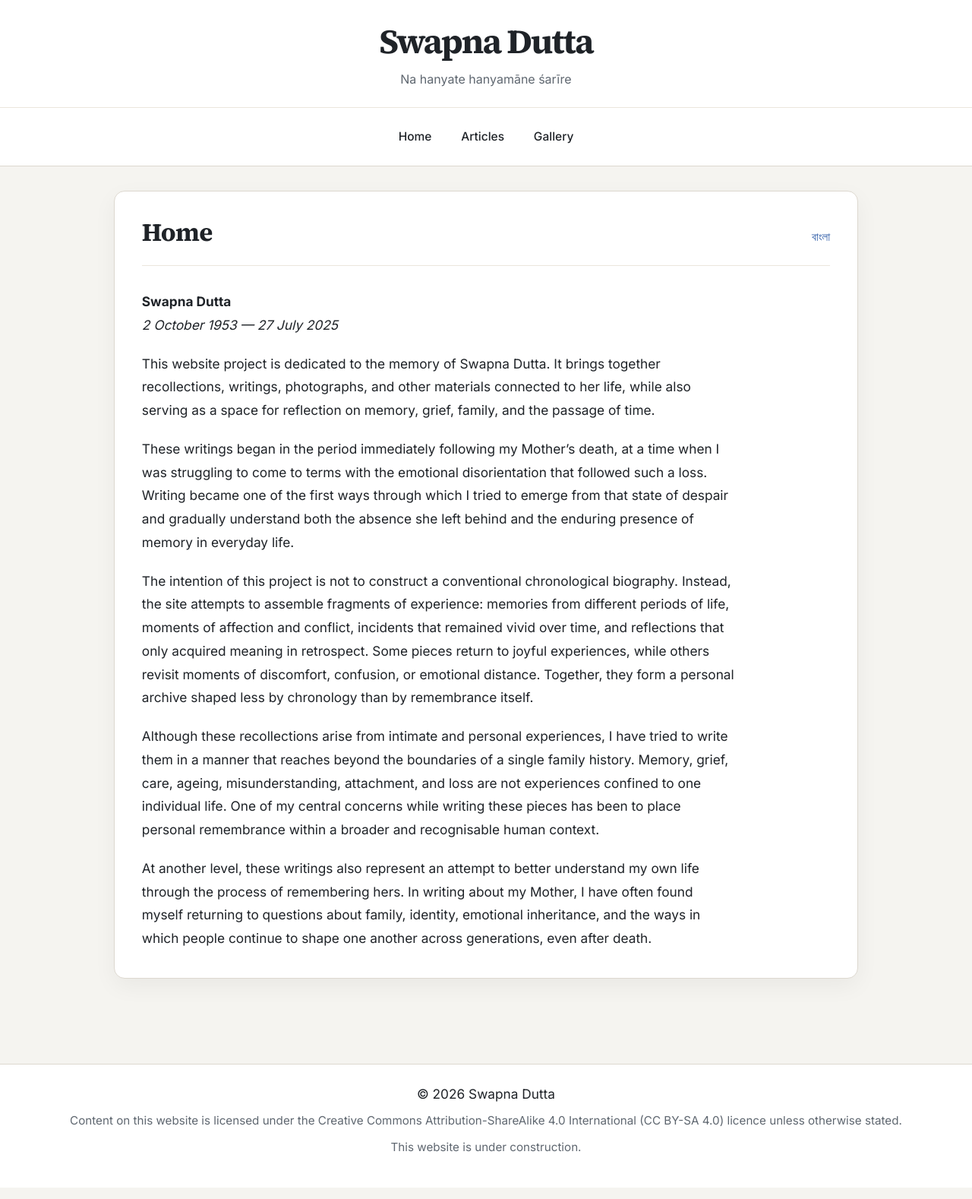
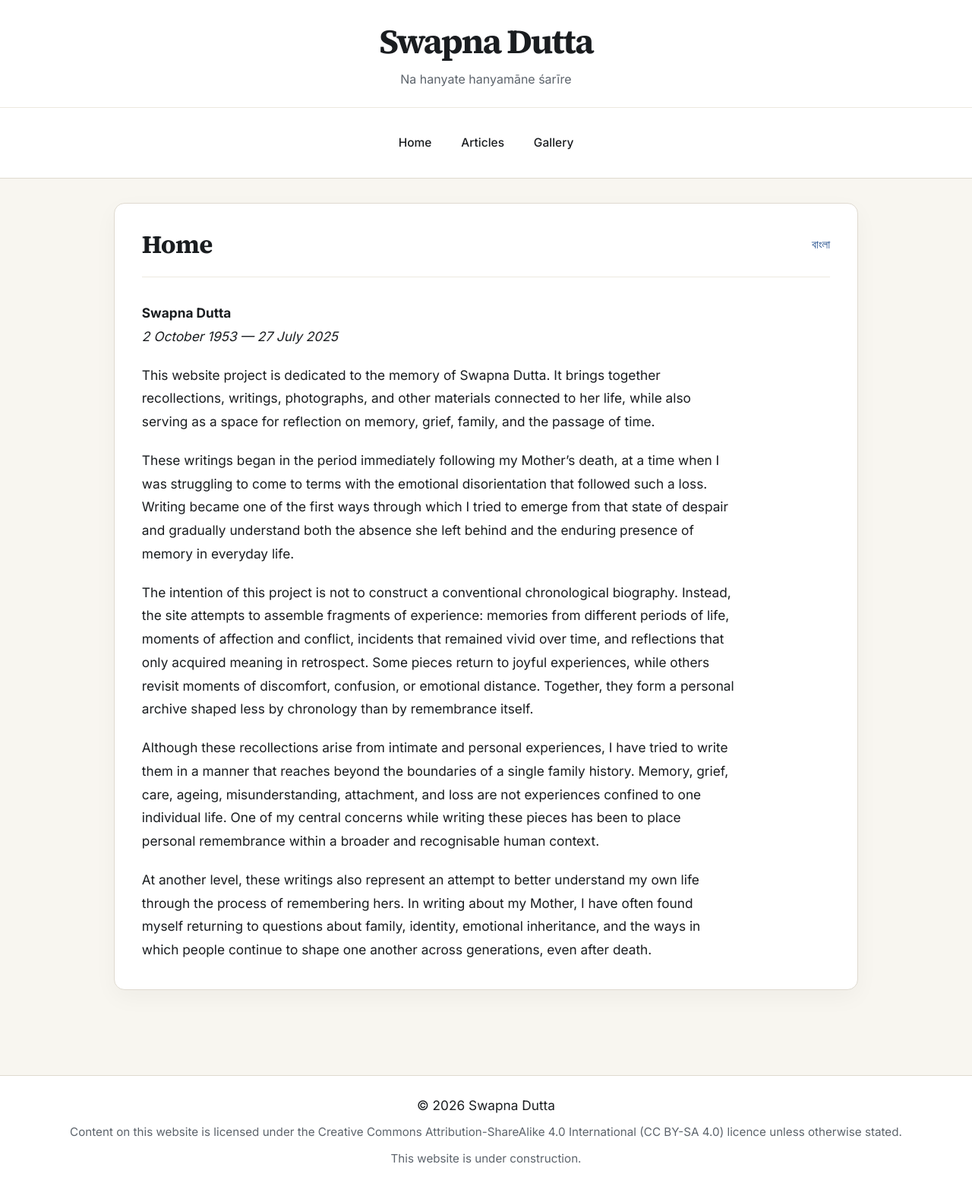
Before and after one commit to titodutta/swapnadutta, a Jekyll site: the page built from index.md, in a window 1280 px wide. Shown: the whole page at 76% size. Built offline with Jekyll 4.4.1, drawn with Linux system fonts in a browser that asks for light colours.

Commit message:
Update global.css G1

```diff
--- a/assets/css/global.css
+++ b/assets/css/global.css
@@ -1,3 +1,6 @@
+/* ==========================================================================
+   1. CORE RESET & BASE STYLES
+   ========================================================================== */
 *,
 *::before,
 *::after {
@@ -12,17 +15,8 @@
 }
 
 body,
-h1,
-h2,
-h3,
-h4,
-h5,
-h6,
-p,
-ul,
-ol,
-figure,
-blockquote {
+h1, h2, h3, h4, h5, h6,
+p, ul, ol, figure, blockquote {
   margin: 0;
   padding: 0;
 }
@@ -44,17 +38,26 @@
   color: inherit;
 }
 
+/* ==========================================================================
+   2. DESIGN SYSTEM & SEMANTIC TOKENS
+   ========================================================================== */
 :root {
-  --bg: #f5f4f0;
-  --surface: #ffffff;
-  --surface-soft: #faf9f6;
-  --text: #1f2328;
-  --muted: #5f6770;
-  --border: #ddd8cf;
-  --line: #ebe6dd;
-  --accent: #2f5da8;
-  --accent-hover: #214683;
+  /* LIGHT MODE: Warm Editorial / Archive Aesthetic (Low Glare) */
+  --bg: #f8f6f0;            /* Soft cream paper texture backdrop */
+  --surface: #ffffff;       /* Container background */
+  --surface-soft: #f4f1ea;  /* Structural blocks (navigation/blockquotes) */
+  --text: #1a1d20;          /* Deep obsidian for high legibility, softer than black */
+  --muted: #5d646c;         /* Mid-tone for metadata rows */
+  --border: #dfdad0;        /* Earthy, soft border separator */
+  --line: #ede9e0;          /* Subtle internal dividing lines */
+  --accent: #1e4b8a;        /* Historic indigo active visual anchor */
+  --accent-hover: #123363;  /* Deep navy interactive response */
 
+  /* Layout Constants */
+  --page-width: 1320px;
+  --content-width: 980px;
+
+  /* Spacing Scale */
   --space-1: 0.25rem;
   --space-2: 0.5rem;
   --space-3: 0.75rem;
@@ -66,26 +69,46 @@
   --space-12: 3rem;
   --space-16: 4rem;
 
+  /* Border Radii */
   --radius-sm: 0.375rem;
   --radius-md: 0.625rem;
   --radius-lg: 0.875rem;
   --radius-full: 999px;
 
-  --page-width: 1320px;
-  --content-width: 980px;
-
+  /* Typography Stacks */
   --sans: "Inter", system-ui, -apple-system, BlinkMacSystemFont, "Segoe UI", sans-serif;
   --serif: "Source Serif 4", Georgia, serif;
 
+  /* Fluid Typographic Scale via clamp() */
   --text-sm: clamp(0.9rem, 0.86rem + 0.2vw, 1rem);
   --text-base: clamp(1rem, 0.97rem + 0.2vw, 1.08rem);
   --text-lg: clamp(1.15rem, 1rem + 0.6vw, 1.45rem);
   --text-xl: clamp(1.7rem, 1.2rem + 1.8vw, 2.5rem);
   --text-2xl: clamp(2.35rem, 1.5rem + 3vw, 4rem);
 
-  --shadow-md: 0 10px 30px rgba(20, 20, 20, 0.05);
+  /* Elevation */
+  --shadow-md: 0 10px 30px rgba(26, 29, 32, 0.04);
 }
 
+@media (prefers-color-scheme: dark) {
+  :root {
+    /* DARK MODE: High Contrast Comfort / Low Eye-Strain Charcoal */
+    --bg: #141619;          /* Deep warm slate to prevent high-contrast glare */
+    --surface: #1d2024;     /* Elevated container layer */
+    --surface-soft: #25292e;/* Soft internal structural blocks */
+    --text: #e9ecef;        /* Crisp off-white to eliminate font haloing/glowing */
+    --muted: #adb5bd;       /* Secondary details comfort */
+    --border: #343a40;      /* Dark border outline framing */
+    --line: #2c3036;        /* Subtle internal dividing lines */
+    --accent: #7ea7f5;      /* Accessible sapphire visual anchor */
+    --accent-hover: #a3c2fa;/* Soft interaction text focus */
+    --shadow-md: none;
+  }
+}
+
+/* ==========================================================================
+   3. GLOBAL TEXT & FOCUS ENVIRONMENT
+   ========================================================================== */
 body {
   min-height: 100vh;
   background: var(--bg);
@@ -97,6 +120,24 @@
   text-rendering: optimizeLegibility;
 }
 
+/* Dynamic Line Height Adjustments to balance Bengali Typography density */
+:lang(bn) {
+  line-height: 1.85;
+  letter-spacing: normal;
+}
+
+/* High Visibility Accessible Focus System */
+a:focus-visible,
+button:focus-visible,
+input:focus-visible,
+select:focus-visible,
+textarea:focus-visible {
+  outline: 3px solid var(--accent);
+  outline-offset: 3px;
+  box-shadow: 0 0 0 6px var(--surface), 0 0 0 9px var(--accent);
+}
+
+/* Accessibility Skip-Link */
 .skip-link {
   position: absolute;
   top: var(--space-3);
@@ -114,6 +155,9 @@
   transform: translateY(0);
 }
 
+/* ==========================================================================
+   4. LAYOUT COMPONENTS & SHELLS
+   ========================================================================== */
 .site-header {
   background: var(--surface);
   border-bottom: 1px solid var(--line);
@@ -131,7 +175,7 @@
   color: var(--text);
   text-decoration: none;
   font-family: var(--serif);
-font-size: clamp(1.8rem, 1.2rem + 2vw, 3rem);
+  font-size: clamp(1.8rem, 1.2rem + 2vw, 3rem);
   font-weight: 700;
   line-height: 1.02;
   letter-spacing: -0.04em;
@@ -150,7 +194,6 @@
   font-size: var(--text-sm);
   line-height: 1.65;
 }
-
 
 .site-main {
   padding: var(--space-8) 0 var(--space-16);
@@ -188,18 +231,15 @@
 .page-title-row {
   display: flex;
   justify-content: space-between;
-  align-items: baseline;
+  align-items: center;
   gap: 1rem;
 }
 
 .language-switcher {
   flex-shrink: 0;
-
   color: var(--accent);
-
   font-size: 0.95rem;
   font-weight: 500;
-
   text-decoration: none;
   white-space: nowrap;
 }
@@ -223,6 +263,53 @@
   font-size: 0.92rem;
 }
 
+/* ==========================================================================
+   5. DYNAMIC RESPONSIVE TACTILE NAVIGATION
+   ========================================================================== */
+.site-navbar {
+  background: var(--surface);
+  border-bottom: 1px solid var(--line);
+  padding: var(--space-2) 0;
+}
+
+.nav-container {
+  width: min(96%, var(--page-width));
+  margin: 0 auto;
+  display: flex;
+  justify-content: center;
+  align-items: center;
+}
+
+.nav-menu {
+  display: flex;
+  flex-wrap: wrap;
+  justify-content: center;
+  gap: var(--space-4);
+  list-style: none;
+  padding: 0;
+  margin: 0;
+}
+
+.nav-menu a {
+  display: inline-block;
+  padding: var(--space-2) var(--space-4);
+  color: var(--text);
+  text-decoration: none;
+  font-weight: 500;
+  font-size: var(--text-sm);
+  border-radius: var(--radius-sm);
+  transition: background-color 0.2s, color 0.2s;
+}
+
+.nav-menu a:hover,
+.nav-menu a:focus-visible {
+  background-color: var(--surface-soft);
+  color: var(--accent);
+}
+
+/* ==========================================================================
+   6. ARTICLE EDITORIAL TYPOGRAPHY
+   ========================================================================== */
 .page-content > * + * {
   margin-top: var(--space-5);
 }
@@ -256,7 +343,7 @@
 
 .page-content p,
 .page-content li {
-  max-width: 72ch;
+  max-width: 72ch; /* Ergonomic visual boundary line limit */
   font-size: var(--text-base);
   line-height: 1.78;
 }
@@ -309,170 +396,27 @@
 .article-image img {
   display: block;
   margin: 0 auto;
-
   max-width: 100%;
   width: auto;
   height: auto;
-
   border-radius: 12px;
-  box-shadow: var(--shadow);
+  box-shadow: var(--shadow-md); /* Repaired variable path query leak */
 }
 
 .article-image figcaption {
   margin-top: 0.8rem;
-
   max-width: 700px;
   margin-left: auto;
   margin-right: auto;
-
   color: var(--muted);
-
   font-size: 0.95rem;
   line-height: 1.6;
-
   text-align: center;
 }
 
-.site-footer {
-  margin-top: var(--space-12);
-  border-top: 1px solid var(--border);
-  background: var(--surface);
-}
-
-.footer-inner {
-  width: min(96%, var(--page-width));
-  margin: 0 auto;
-  padding: var(--space-6) 0 var(--space-10);
-  text-align: center;
-}
-
-.footer-note {
-  margin-top: var(--space-2);
-  color: var(--muted);
-  font-size: 0.95rem;
-}
-
-a:focus-visible,
-button:focus-visible,
-input:focus-visible,
-textarea:focus-visible,
-select:focus-visible {
-  outline: 3px solid rgba(47, 93, 168, 0.22);
-  outline-offset: 3px;
-}
-
-@media (max-width: 820px) {
-  .content-card {
-    width: 100%;
-  }
-}
-
-@media (max-width: 640px) {
-  .site-header__inner {
-    padding: var(--space-6) 0 var(--space-5);
-  }
-
-  .site-title {
-    font-size: clamp(1.85rem, 8vw, 2.8rem);
-  }
-
-  .site-main {
-    padding-top: var(--space-6);
-  }
-
-  .content-card {
-    padding: 1.1rem;
-    border-radius: var(--radius-md);
-  }
-
-  .page-title {
-font-size: clamp(1.5rem, 1.1rem + 1.2vw, 2.2rem);
-  }
-
-  .page-content p,
-  .page-content li {
-    max-width: none;
-  }
-}
-
-@media (prefers-color-scheme: dark) {
-
-  :root {
-    --bg: #121212;
-    --surface: #1b1b1b;
-    --surface-soft: #242424;
-
-    --text: #f2f2f2;
-    --muted: #b8b8b8;
-
-    --border: #3a3a3a;
-    --line: #333333;
-
-    --accent: #8ab4ff;
-    --accent-hover: #a7c4ff;
-
-    --shadow-md: none;
-  }
-
-  .content-card {
-    box-shadow: none;
-  }
-
-  .article-image img {
-    box-shadow: none;
-  }
-}
-
-@media (prefers-reduced-motion: reduce) {
-  html {
-    scroll-behavior: auto;
-  }
-
-  *,
-  *::before,
-  *::after {
-    animation: none !important;
-    transition: none !important;
-  }
-}
-
-@media print {
-  .site-header,
-  .site-navbar,
-  .site-footer,
-  .nav-toggle,
-  .skip-link {
-    display: none !important;
-  }
-
-  .site-main {
-    padding: 0 !important;
-  }
-
-  .page-shell,
-  .content-card {
-    width: 100% !important;
-    margin: 0 !important;
-    padding: 0 !important;
-    border: 0 !important;
-    box-shadow: none !important;
-    background: #fff !important;
-  }
-}
-
-@media (max-width: 640px) {
-
-  .page-title-row {
-    flex-wrap: wrap;
-    gap: 0.5rem;
-  }
-
-  .language-switcher {
-    width: 100%;
-    text-align: right;
-  }
-}
-
+/* ==========================================================================
+   7. ARCHIVAL INDEX LISTS & DASHBOARDS
+   ========================================================================== */
 .article-tools,
 .gallery-tools {
   display: flex;
@@ -486,12 +430,9 @@
 .gallery-tools input,
 .gallery-tools select {
   padding: 0.7rem 0.9rem;
-
   border: 1px solid var(--border);
   border-radius: 12px;
-
   font-size: 0.95rem;
-
   background: var(--surface);
   color: var(--text);
 }
@@ -539,8 +480,38 @@
   color: var(--muted);
 }
 
+/* ==========================================================================
+   8. FOOTER SYSTEM
+   ========================================================================== */
+.site-footer {
+  margin-top: var(--space-12);
+  border-top: 1px solid var(--border);
+  background: var(--surface);
+}
+
+.footer-inner {
+  width: min(96%, var(--page-width));
+  margin: 0 auto;
+  padding: var(--space-6) 0 var(--space-10);
+  text-align: center;
+}
+
+.footer-note {
+  margin-top: var(--space-2);
+  color: var(--muted);
+  font-size: 0.95rem;
+}
+
+/* ==========================================================================
+   9. RESPONSIVE MEDIA QUERIES
+   ========================================================================== */
+@media (max-width: 820px) {
+  .content-card {
+    width: 100%;
+  }
+}
+
 @media (max-width: 768px) {
-
   .article-tools,
   .gallery-tools {
     flex-direction: column;
@@ -553,3 +524,100 @@
     width: 100%;
   }
 }
+
+@media (max-width: 640px) {
+  .site-header__inner {
+    padding: var(--space-6) 0 var(--space-5);
+  }
+
+  .site-title {
+    font-size: clamp(1.85rem, 8vw, 2.8rem);
+  }
+
+  .site-main {
+    padding-top: var(--space-6);
+  }
+
+  .content-card {
+    padding: 1.1rem;
+    border-radius: var(--radius-md);
+  }
+
+  .page-title {
+    font-size: clamp(1.5rem, 1.1rem + 1.2vw, 2.2rem);
+  }
+
+  .page-content p,
+  .page-content li {
+    max-width: none;
+  }
+
+  /* Fixed Language Switcher Mobile Axis Overlaps */
+  .page-title-row {
+    flex-wrap: wrap;
+    gap: 0.5rem;
+  }
+
+  .language-switcher {
+    width: 100%;
+    text-align: right;
+  }
+
+  /* Tactile Grid Blocks for Thumb Traversal Targets */
+  .nav-menu {
+    gap: var(--space-2);
+    width: 100%;
+  }
+
+  .nav-menu li {
+    flex: 1 1 calc(50% - var(--space-2));
+    text-align: center;
+  }
+
+  .nav-menu a {
+    display: block;
+    padding: var(--space-3) var(--space-2);
+    background: var(--surface-soft);
+    border: 1px solid var(--border);
+  }
+}
+
+/* ==========================================================================
+   10. PRINT & SYSTEM PERFORMANCE PREFERENCES
+   ========================================================================== */
+@media (prefers-reduced-motion: reduce) {
+  html {
+    scroll-behavior: auto;
+  }
+
+  *,
+  *::before,
+  *::after {
+    animation: none !important;
+    transition: none !important;
+  }
+}
+
+@media print {
+  .site-header,
+  .site-navbar,
+  .site-footer,
+  .nav-toggle,
+  .skip-link {
+    display: none !important;
+  }
+
+  .site-main {
+    padding: 0 !important;
+  }
+
+  .page-shell,
+  .content-card {
+    width: 100% !important;
+    margin: 0 !important;
+    padding: 0 !important;
+    border: 0 !important;
+    box-shadow: none !important;
+    background: #fff !important;
+  }
+}
```
